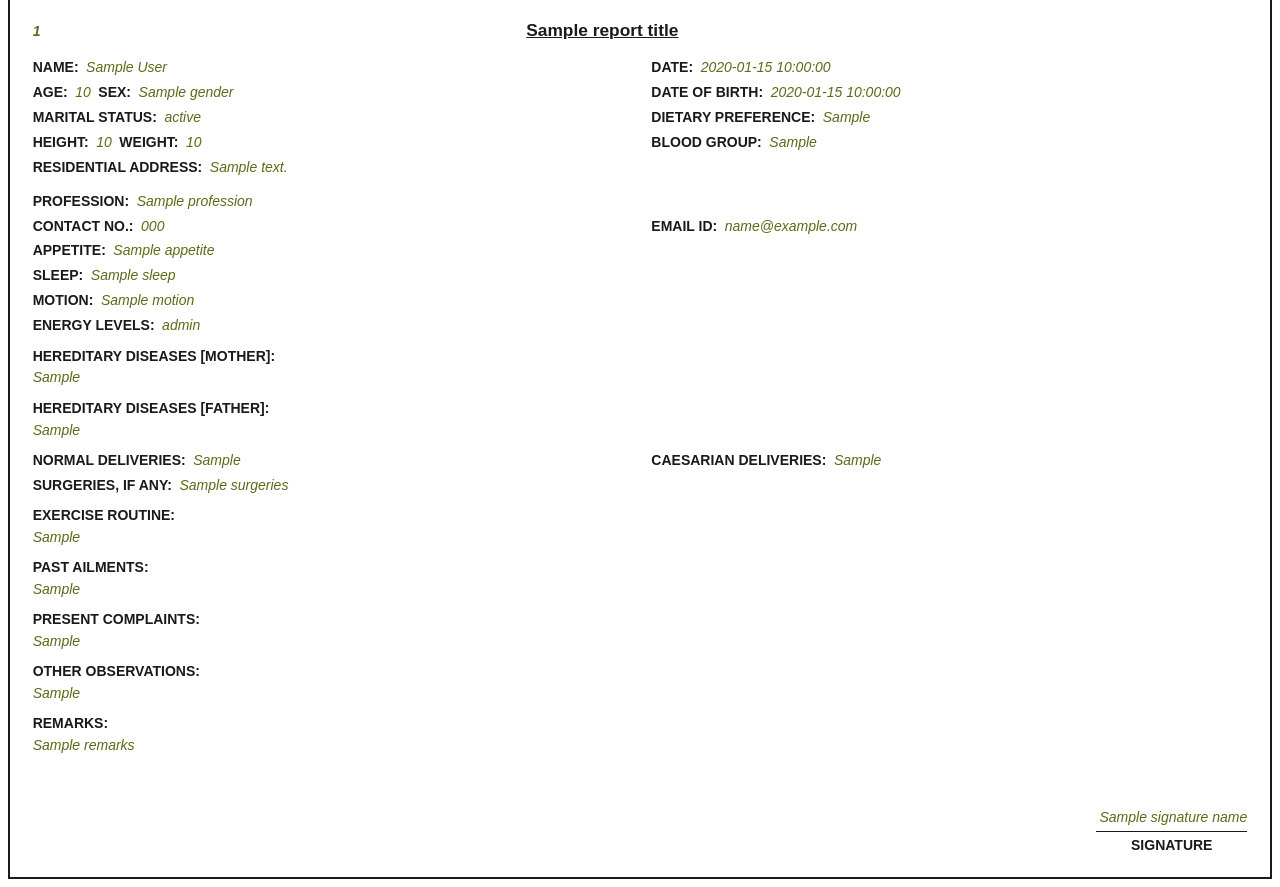
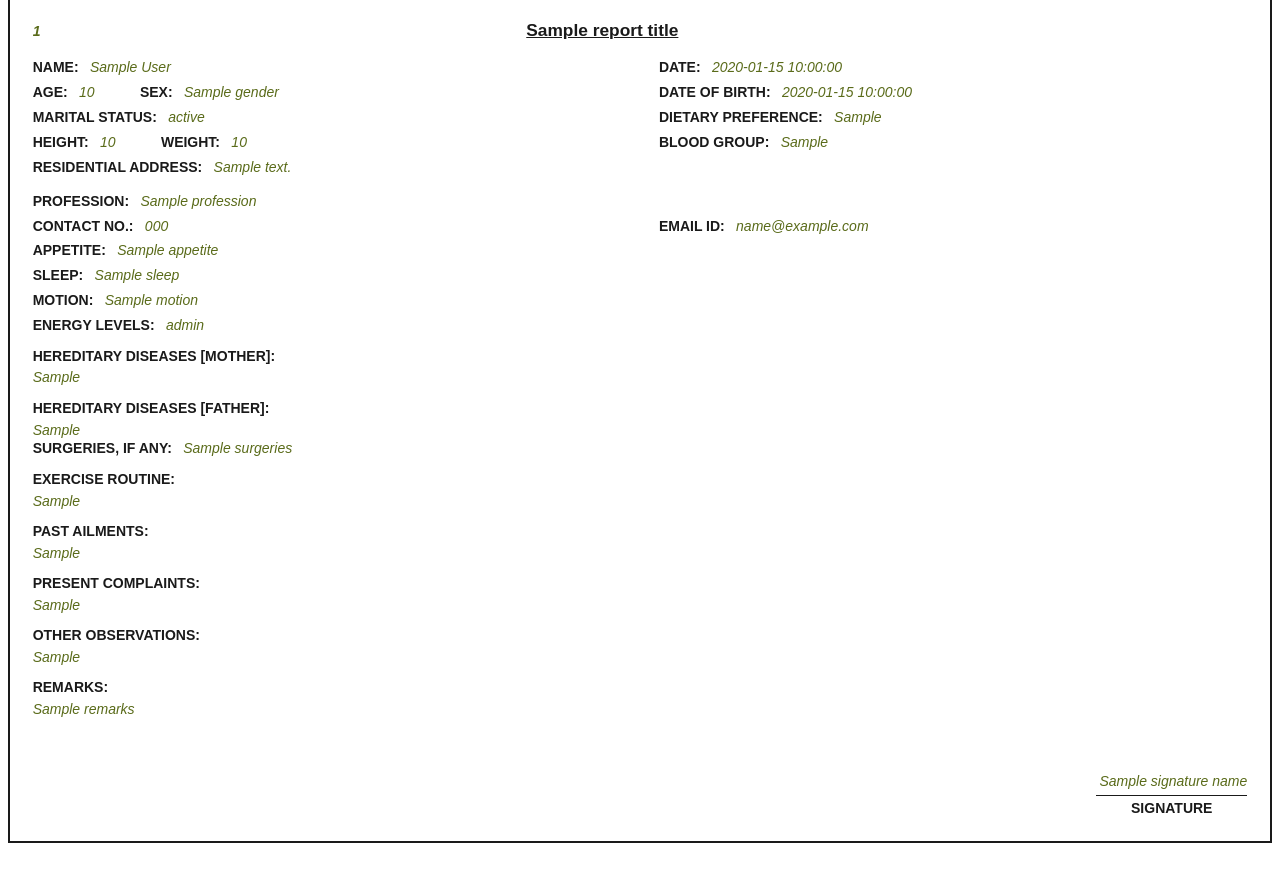
Before and after one commit to cleverbytescreations/ArogyaM-Patient-Management-System, a Python web app: template backend/app/modules/visits/templates/case_sheet.html in a window 1280 px wide. Shown: the part 178-1065 px from the top of the page. After the commit the page ends 1021 px from the top, so only its background shows below. Run offline with Jinja, Linux system fonts and the light colour scheme; the template is opened without the code that fills it: most values are stand-ins (such as "Sample title", 1, 10 or a date in 2020); grey boxes marked "Sample" are stand-in pictures.

Commit message:
replort layout fix

```diff
--- a/backend/app/modules/visits/templates/case_sheet.html
+++ b/backend/app/modules/visits/templates/case_sheet.html
@@ -77,18 +77,26 @@
   /* ── Field grid ──────────────────────────────────────────────── */
   .field-row {
     display: flex;
-    gap: 6mm;
+    gap: 10mm;
     margin-bottom: 1.6mm;
   }
   .field {
     display: flex;
     flex: 1;
-    gap: 2mm;
+    align-items: baseline;
   }
   .field.full { flex: 1 1 100%; }
+  .field .attr {
+    display: inline-flex;
+    align-items: baseline;
+  }
+  .field .attr + .attr {
+    margin-left: 12mm;
+  }
   .field-label {
     font-weight: 700;
     white-space: nowrap;
+    margin-right: 3mm;
   }
   .field-value {
     font-style: italic;
@@ -167,8 +175,8 @@
     </div>
     <div class="field-row">
       <div class="field">
-        <span class="field-label">AGE:</span><span class="field-value">{{ age_years if age_years is not none else "" }}</span>
-        <span class="field-label">SEX:</span><span class="field-value">{{ gender or "" }}</span>
+        <span class="attr"><span class="field-label">AGE:</span><span class="field-value">{{ age_years if age_years is not none else "" }}</span></span>
+        <span class="attr"><span class="field-label">SEX:</span><span class="field-value">{{ gender or "" }}</span></span>
       </div>
       <div class="field"><span class="field-label">DATE OF BIRTH:</span><span class="field-value">{{ date_of_birth }}</span></div>
     </div>
@@ -178,8 +186,8 @@
     </div>
     <div class="field-row">
       <div class="field">
-        <span class="field-label">HEIGHT:</span><span class="field-value">{{ height_cm if height_cm is not none else "" }}</span>
-        <span class="field-label">WEIGHT:</span><span class="field-value">{{ weight_kg if weight_kg is not none else "" }}</span>
+        <span class="attr"><span class="field-label">HEIGHT:</span><span class="field-value">{{ height_display }}</span></span>
+        <span class="attr"><span class="field-label">WEIGHT:</span><span class="field-value">{{ weight_display }}</span></span>
       </div>
       <div class="field"><span class="field-label">BLOOD GROUP:</span><span class="field-value">{{ blood_group or "" }}</span></div>
     </div>
@@ -217,10 +225,14 @@
       <span class="field-value">{{ hereditary_diseases_father or "" }}</span>
     </div>
 
+    {% if show_deliveries %}
     <div class="field-row" style="margin-top: 3mm;">
-      <div class="field"><span class="field-label">NORMAL DELIVERIES:</span><span class="field-value">{{ normal_deliveries if normal_deliveries is not none else "" }}</span></div>
-      <div class="field"><span class="field-label">CAESARIAN DELIVERIES:</span><span class="field-value">{{ caesarian_deliveries if caesarian_deliveries is not none else "" }}</span></div>
+      <div class="field">
+        <span class="attr"><span class="field-label">NORMAL DELIVERIES:</span><span class="field-value">{{ normal_deliveries if normal_deliveries is not none else "" }}</span></span>
+        <span class="attr"><span class="field-label">CAESARIAN DELIVERIES:</span><span class="field-value">{{ caesarian_deliveries if caesarian_deliveries is not none else "" }}</span></span>
+      </div>
     </div>
+    {% endif %}
 
     <div class="field-row">
       <div class="field full"><span class="field-label">SURGERIES, IF ANY:</span><span class="field-value">{{ surgeries or "" }}</span></div>
--- a/frontend/src/features/patients/PatientProfilePage.tsx
+++ b/frontend/src/features/patients/PatientProfilePage.tsx
@@ -164,6 +164,7 @@
         <TabsContent value="case-sheet" className="pt-0">
           <CaseSheetTab
             selectedVisit={selectedVisit ?? null}
+            patientGender={patient.gender}
             onSelectVisitTab={() => setActiveTab("visits")}
           />
         </TabsContent>
```
Also changed, not shown: backend/app/modules/visits/report_service.py (+9 -2 lines), frontend/src/features/visits/CaseSheetTab.test.tsx (+28 -0 lines), frontend/src/features/visits/CaseSheetTab.tsx (+6 -1 lines).
